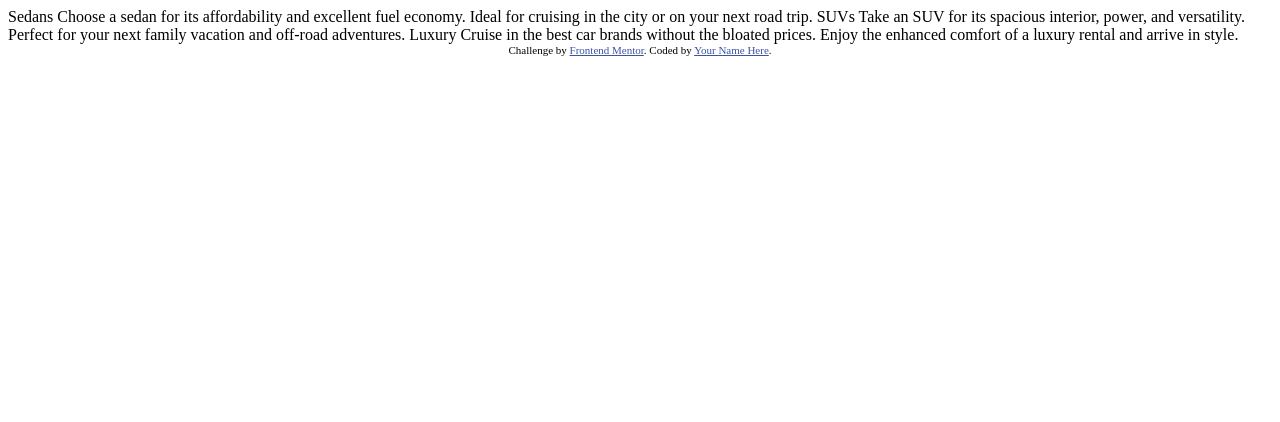
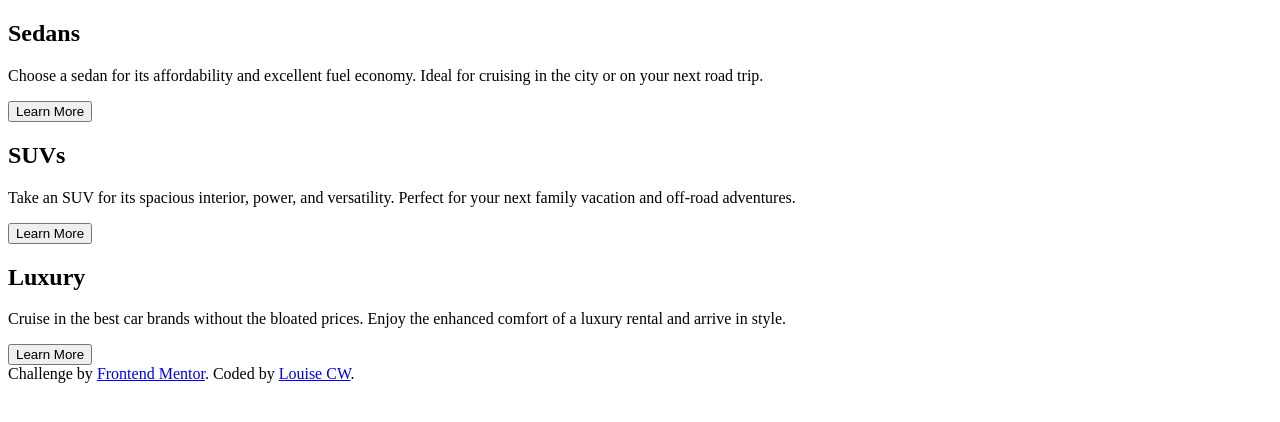
Before and after one commit to costelloeward/three-column-card, a plain HTML site: page index.html in a window 1280 px wide. Drawn offline with Linux system fonts and the light colour scheme.

Commit message:
add initial html structure. Change attribution to footer element

```diff
--- a/index.html
+++ b/index.html
@@ -9,28 +9,41 @@
   <title>Frontend Mentor | 3-column preview card component</title>
 
   <!-- Feel free to remove these styles or customise in your own stylesheet 👍 -->
-  <style>
-    .attribution { font-size: 11px; text-align: center; }
-    .attribution a { color: hsl(228, 45%, 44%); }
-  </style>
+
 </head>
 <body>
-
-  Sedans
+<main>
+  <section class="sedans">
+    <h2>Sedans</h2>
+    <p>
       Choose a sedan for its affordability and excellent fuel economy. Ideal for cruising in the city
       or on your next road trip.
+    </p>
+<button>Learn More</button>
+  </section>
 
-  SUVs
+  <section class="suvs">
+  <h2>SUVs</h2>
+  <p>
     Take an SUV for its spacious interior, power, and versatility. Perfect for your next family vacation
     and off-road adventures.
+  </p>
+    <button>Learn More</button>
+  </section>
 
-  Luxury
+  <section class="luxury">
+    <h2>Luxury</h2>
+    <p>
       Cruise in the best car brands without the bloated prices. Enjoy the enhanced comfort of a luxury
       rental and arrive in style.
+    </p>
+    <button>Learn More</button>
+  </section>
+</main>
 
-  <div class="attribution">
+  <footer class="attribution">
     Challenge by <a href="https://www.frontendmentor.io?ref=challenge" target="_blank">Frontend Mentor</a>.
-    Coded by <a href="#">Your Name Here</a>.
-  </div>
+    Coded by <a href="https:www.costelloeward.design">Louise CW</a>.
+  </footer>
 </body>
 </html>
```
Lines whose indentation alone changed are shown as unchanged.
